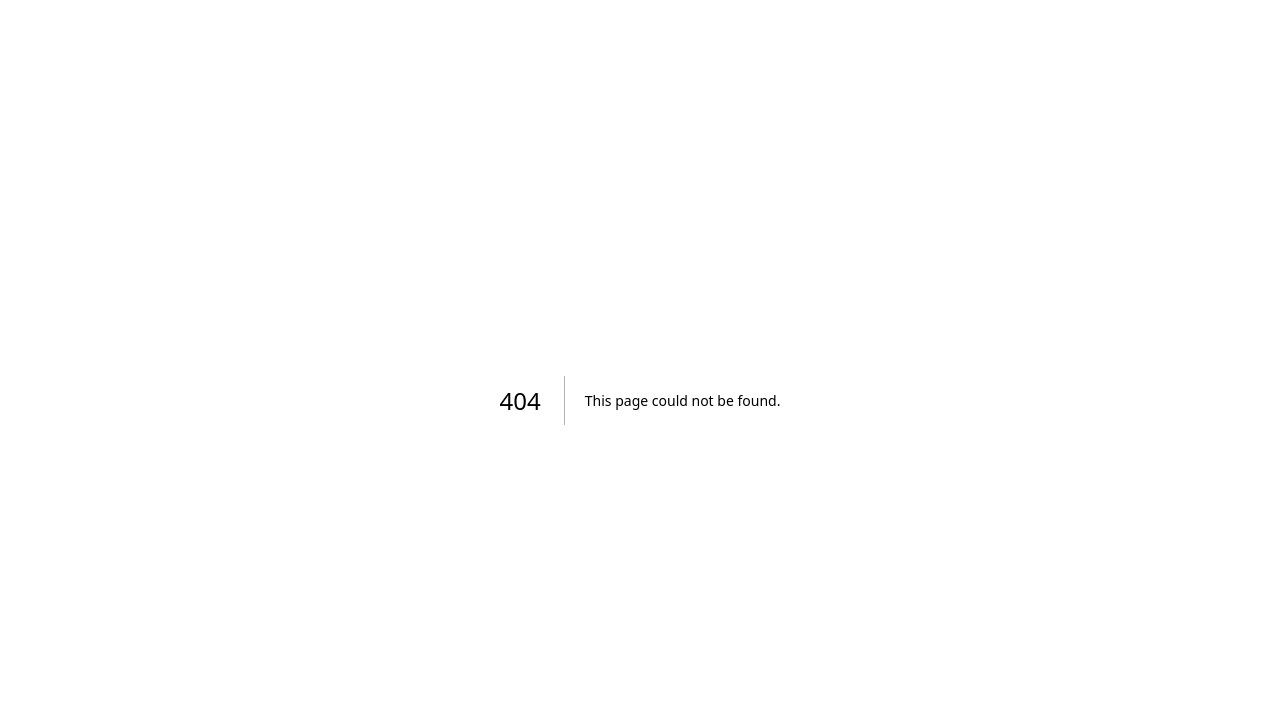
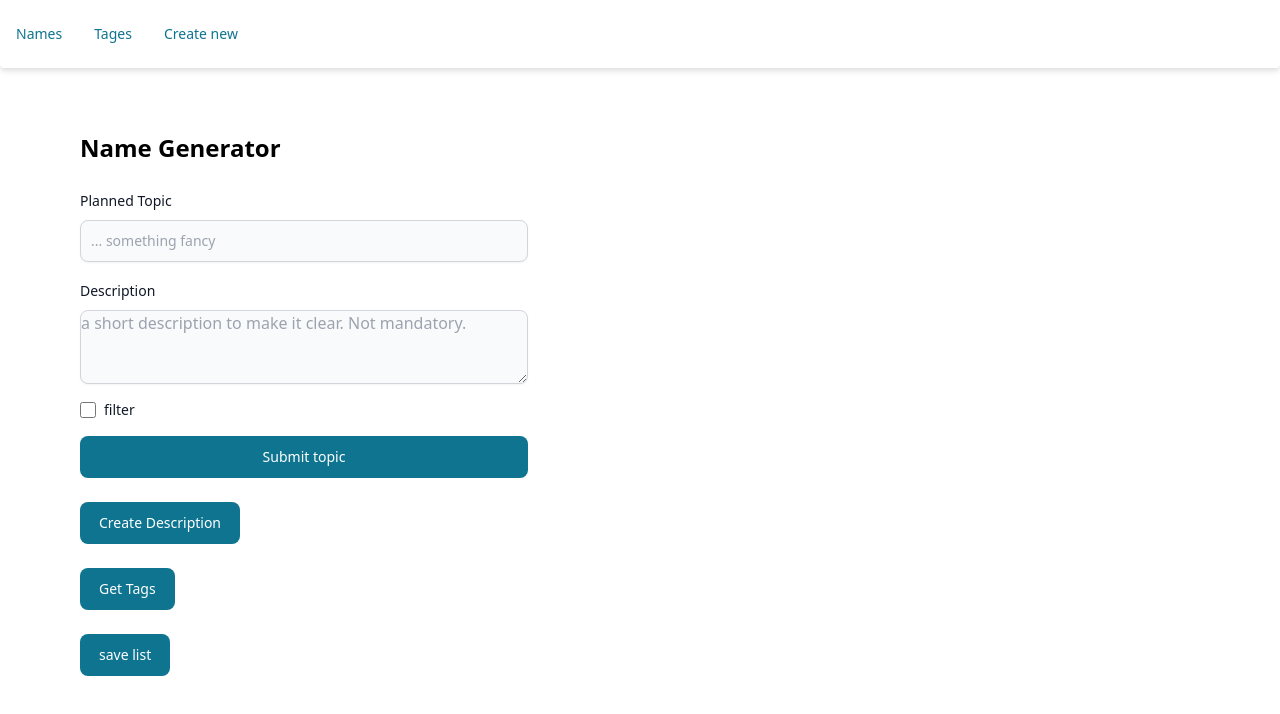
Before and after one commit to petervidaHU/scrum-name-generator, a Next.js app: page /admin/createNew in a window 1280 px wide. Before the commit this address had no page. Shown: the top 714 px of the page. Built offline with nearby package versions, Linux system fonts and the light colour scheme.

Commit message:
extend admin navbar

```diff
--- a/app/components/layout.tsx
+++ b/app/components/layouts/adminLayout.tsx
@@ -9,7 +9,7 @@ const inter = Inter({ subsets: ['latin'] })
   description: 'Generated by create next app',
 } */
 
-export default function RootLayout({
+export default function AdminLayout({
   children,
 }: {
   children: React.ReactNode
@@ -26,18 +26,26 @@ export default function RootLayout({
         >
           <Navbar.Link
             active
-            href="#"
+            href="/admin/names/"
           >
             <p>
-              Home
+              Names
             </p>
           </Navbar.Link>
           <Navbar.Link
             active
-            href="#"
+            href="/admin/tages/"
           >
             <p>
-              Home
+              Tages
+            </p>
+          </Navbar.Link>
+          <Navbar.Link
+            active
+            href="/admin/createNew/"
+          >
+            <p>
+              Create new
             </p>
           </Navbar.Link>
         </Navbar.Collapse>
--- a/pages/admin/index.tsx
+++ b/pages/admin/createNew/index.tsx
@@ -3,7 +3,7 @@ import { iResult, iResultWithTags } from "@/app/types/nameTypes";
 import { FormEventHandler, useState, useCallback, MouseEventHandler } from "react";
 import Loader from "@/app/components/Loader";
 import { Button } from "flowbite-react";
-import RootLayout from '@/app/components/layout';
+import AdminLayout from '@/app/components/layouts/adminLayout';
 import { GeneratorForm } from '@/app/components/GeneratorForm';
 import { PageTitle } from '@/app/components/PageTitle';
 import { NameTables } from '@/app/components/NameTables';
@@ -104,7 +104,7 @@ export default function Admin() {
   }
 
   return (
-    <RootLayout>
+    <AdminLayout>
       <div className="px-20 py-10">
         <Loader loading={loading} />
         <PageTitle title="Name Generator" />
@@ -140,6 +140,6 @@ export default function Admin() {
             proposalLabel='accept'
           />)}
       </div>
-    </RootLayout >
+    </AdminLayout >
   );
 }
--- /dev/null
+++ b/pages/admin/names/index.tsx
@@ -0,0 +1,14 @@
+import { PageTitle } from '@/app/components/PageTitle'
+import AdminLayout from '@/app/components/layouts/adminLayout'
+import React from 'react'
+
+const index = () => {
+  return (
+    <AdminLayout>
+      <PageTitle title="List of names" />
+
+    </AdminLayout>
+  )
+}
+
+export default index
--- /dev/null
+++ b/pages/admin/tages/index.tsx
@@ -0,0 +1,14 @@
+import { PageTitle } from '@/app/components/PageTitle'
+import AdminLayout from '@/app/components/layouts/adminLayout'
+import React from 'react'
+
+const index = () => {
+  return (
+    <AdminLayout>
+      <PageTitle title="List of tages" />
+
+    </AdminLayout>
+  )
+}
+
+export default index
```
Also changed, not shown: pages/admin/createNew/createRequestForNames.ts (renamed from pages/admin/createRequestForNames.ts), pages/admin/createNew/extendList.ts (renamed from pages/admin/extendList.ts), pages/admin/createNew/extendResultListDatabase.ts (renamed from pages/admin/extendResultListDatabase.ts), pages/admin/createNew/getDescription.ts (renamed from pages/admin/getDescription.ts), pages/admin/createNew/saveNameList.ts (renamed from pages/admin/saveNameList.ts).
